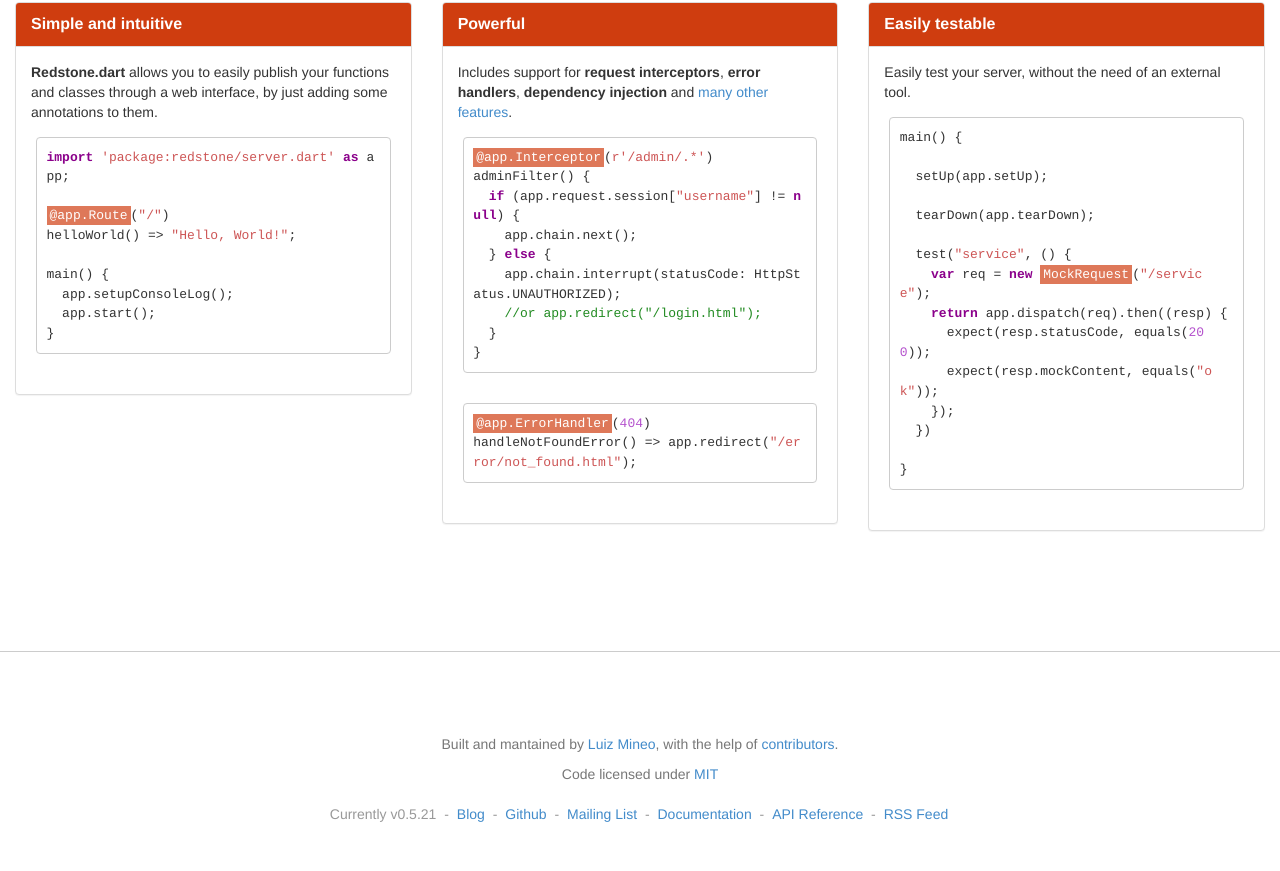
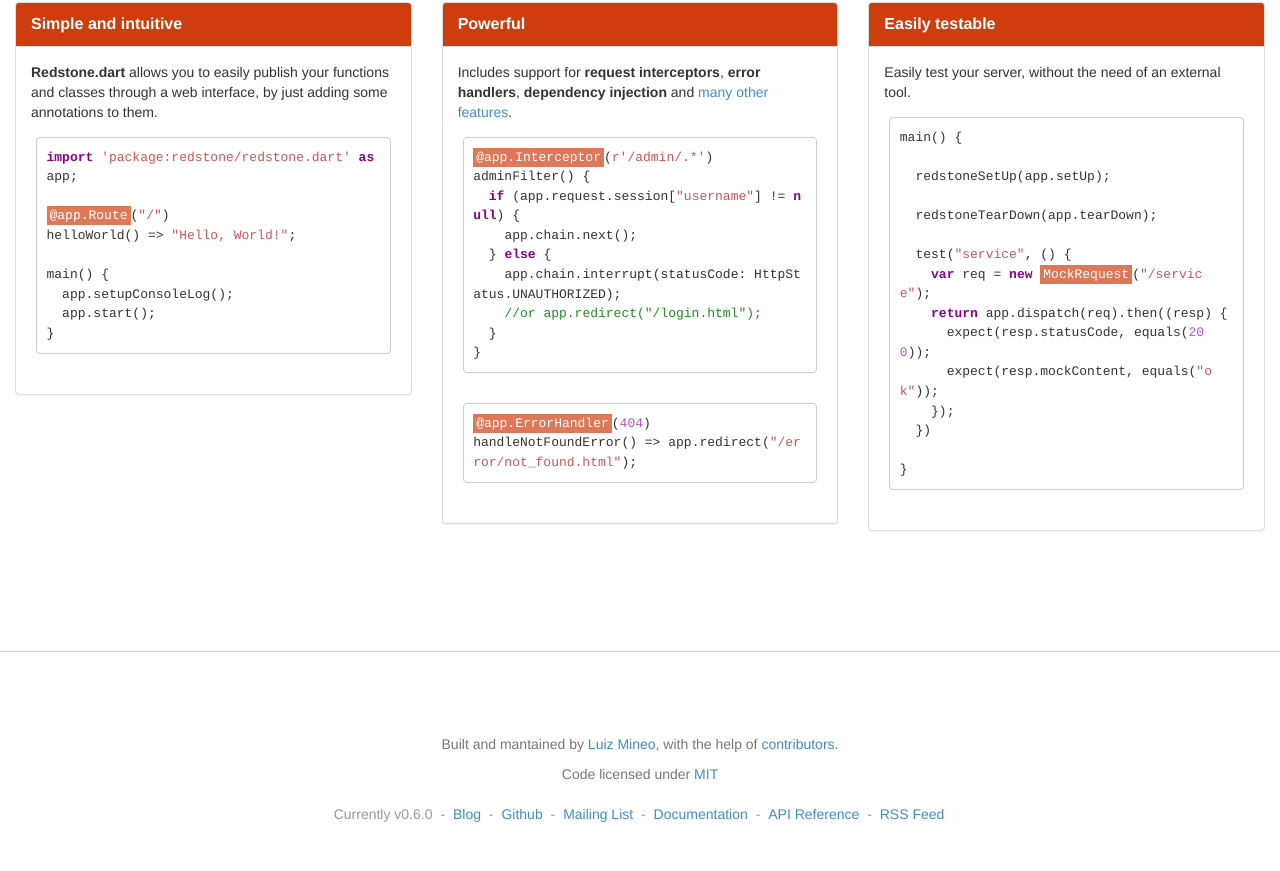
Before and after one commit to redstone-dart/redstone, a Jekyll site: the page built from index.html, in a window 1280 px wide. Shown: the part 340-1211 px from the top of the page. Built offline with Jekyll 4.4.1, drawn with Linux system fonts in a browser that asks for light colours; Markdown is read by kramdown in place of the engine named in the settings; grey boxes are pictures that could not be loaded.

Commit message:
home page

```diff
--- a/_data/project.yml
+++ b/_data/project.yml
@@ -1 +1 @@
-version: 0.5.21
+version: 0.6.0
--- a/index.html
+++ b/index.html
@@ -22,7 +22,7 @@
         <div class="panel-body">
           <b>Redstone.dart</b> allows you to easily publish your functions and classes through a web interface, by just adding some annotations to them.
 
-          <div class="highlight"><pre><code class="dart"><span class="k">import</span> <span class="s1">&#39;package:redstone/server.dart&#39;</span> <span class="k">as</span> <span class="n">app</span><span class="p">;</span>
+          <div class="highlight"><pre><code class="dart"><span class="k">import</span> <span class="s1">&#39;package:redstone/redstone.dart&#39;</span> <span class="k">as</span> <span class="n">app</span><span class="p">;</span>
 
 <a href="#" class="dart-popover" data-toggle="popover" title="@Route" data-html="true" data-trigger="hover focus" data-content="Use the @Route annotation to bind a function with an URL.">@app.Route</a><span class="p">(</span><span class="s2">&quot;/&quot;</span><span class="p">)</span>
 <span class="n">helloWorld</span><span class="p">()</span> <span class="o">=&gt;</span> <span class="s2">&quot;Hello, World!&quot;</span><span class="p">;</span>
@@ -61,9 +61,9 @@
           Easily test your server, without the need of an external tool.
           <div class="highlight"><pre><code class="dart"><span class="n">main</span><span class="p">()</span> <span class="p">{</span>
 
-  <span class="n">setUp</span><span class="p">(</span><span class="n">app</span><span class="p">.</span><span class="n">setUp</span><span class="p">);</span>
+  <span class="n">redstoneSetUp</span><span class="p">(</span><span class="n">app</span><span class="p">.</span><span class="n">setUp</span><span class="p">);</span>
 
-  <span class="n">tearDown</span><span class="p">(</span><span class="n">app</span><span class="p">.</span><span class="n">tearDown</span><span class="p">);</span>
+  <span class="n">redstoneTearDown</span><span class="p">(</span><span class="n">app</span><span class="p">.</span><span class="n">tearDown</span><span class="p">);</span>
 
   <span class="n">test</span><span class="p">(</span><span class="s2">&quot;service&quot;</span><span class="p">,</span> <span class="p">()</span> <span class="p">{</span>
     <span class="kd">var</span> <span class="n">req</span> <span class="o">=</span> <span class="k">new</span> <a href="#" class="dart-popover" data-toggle="popover" title="MockRequest" data-html="true" data-trigger="hover focus" data-content="To test your code, just create and dispatch a MockRequest.">MockRequest</a><span class="p">(</span><span class="s2">&quot;/service&quot;</span><span class="p">);</span>
```
